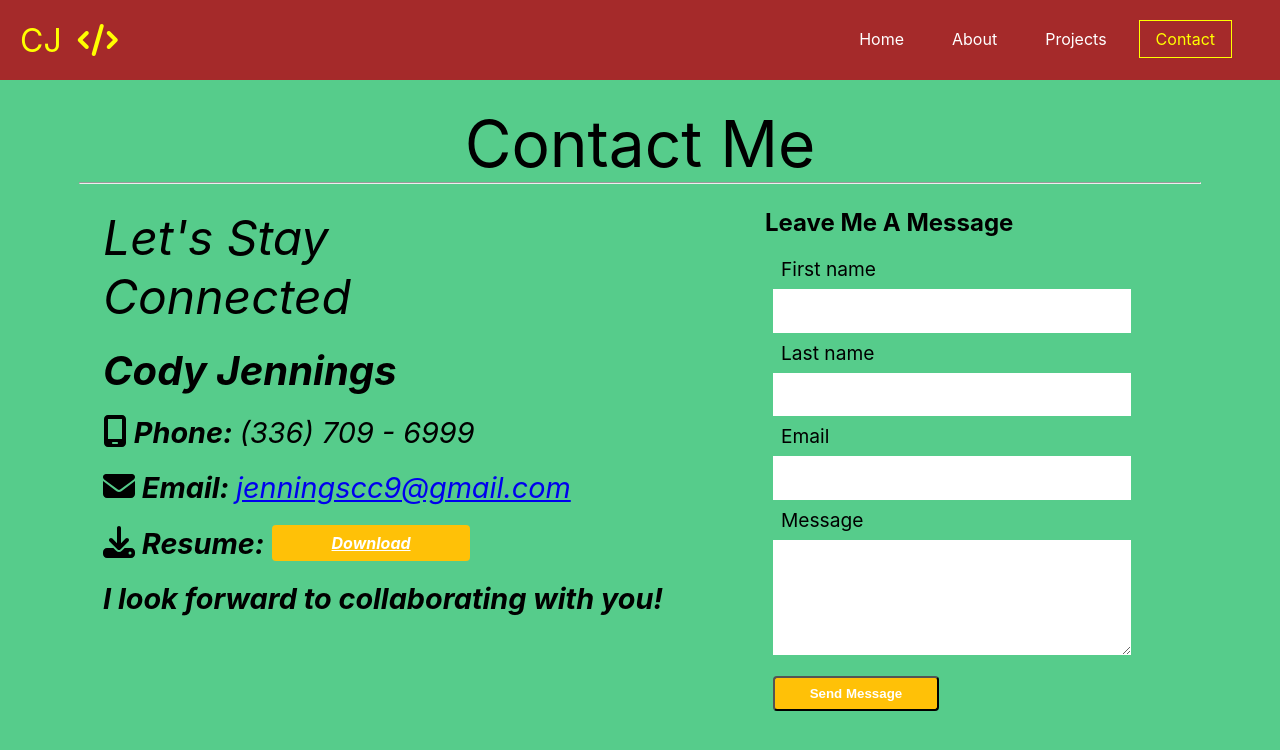
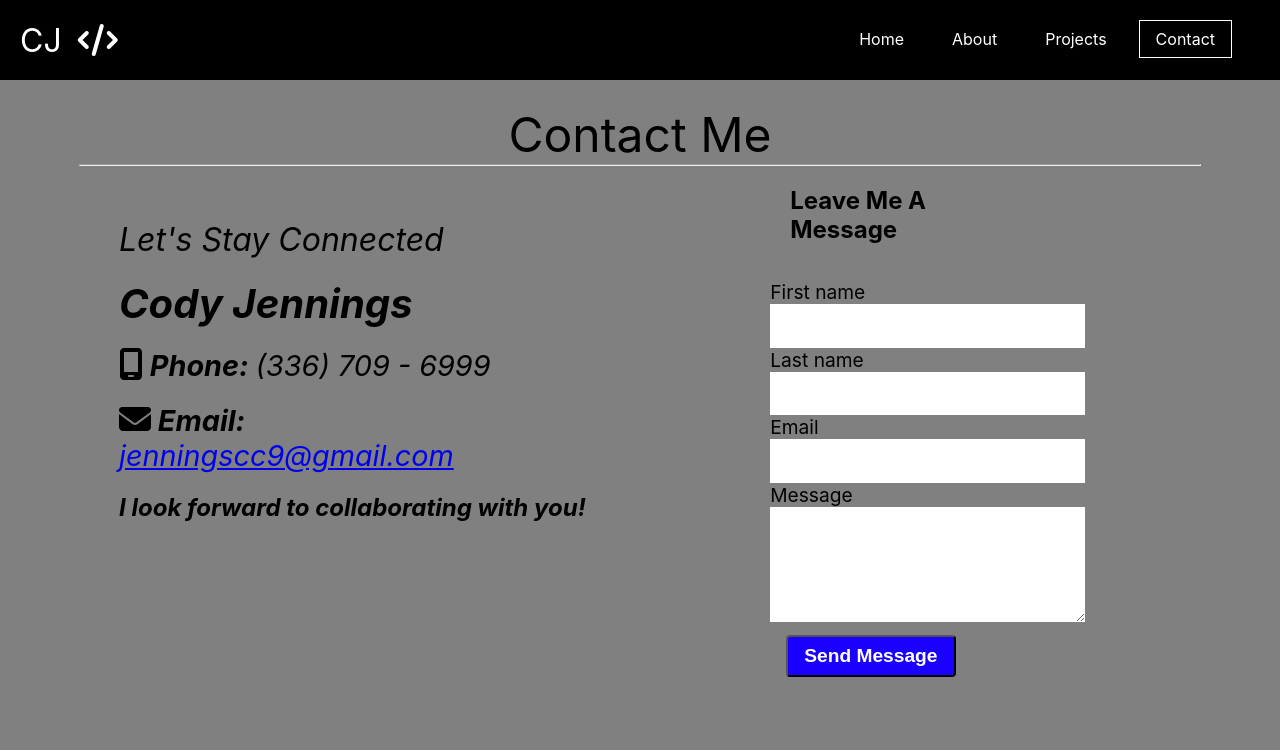
Before and after one commit to Cody-Jennings/Portfolio, a React (Create React App) app: page /contact in a window 1280 px wide. Shown: the top 750 px of the page. Built offline with nearby package versions, Linux system fonts and the light colour scheme.

Commit message:
contact page responsiveness

```diff
--- a/src/App.css
+++ b/src/App.css
@@ -43,7 +43,7 @@
 }
 
 body{
-  background-color: rgb(86, 204, 139);
+  background-color: grey;
 }
 
 /* .pages {
--- a/src/Components/Navbar/Navbar.css
+++ b/src/Components/Navbar/Navbar.css
@@ -1,5 +1,5 @@
 .navbar {
-    background-color: brown;
+    background-color: rgb(0, 0, 0);
     height: 80px;
     display: flex;
     justify-content: center;
@@ -20,7 +20,7 @@
 }
 
 .nav-logo {
-    color: yellow;
+    color: white;
     align-items: center;
     margin-left: 20px;
     cursor: pointer;
@@ -63,12 +63,12 @@
 
 .nav-item:hover:after {
     width: 100%;
-    background: rebeccapurple
+    background: blue;
 }
 
 .nav-item .active {
-    color: yellow;
-    border: 1px solid yellow;
+    color: white;
+    border: 1px solid white;
 }
 
 .nav-icon {
@@ -96,7 +96,7 @@
     }
 
     .nav-item .active {
-        color: yellow;
+        color: white;
         border: none;
     }
 
@@ -106,8 +106,6 @@
         display: table;
     }
 
-
-
     .nav-icon {
         display: block;
         position: absolute;
@@ -116,6 +114,6 @@
         transform: translate(-100%, 60%);
         font-size: 1.8rem;
         cursor: pointer;
-        color: yellow;
+        color: white;
     }
 }
--- a/src/Pages/About/About.js
+++ b/src/Pages/About/About.js
@@ -13,7 +13,7 @@ function About() {
                 <h1>About</h1>
                 <br></br><hr />
                 <br></br><p className="about-text">
-                    Aspiring Software Engineer seeking out opportunities to step into the tech career field. Recent graduate from <a className='link' href="https://www.perscholas.org">PerScholas</a> Software Engineering Bootcamp learning different technologies/languages/MERN Stack. I am a Marine Corps Veteran and have held multiple security clearances while active duty, multiple higher-education degrees and certifications. A life-long student seeking knowledge and helping others. I have held multiple jobs and billets from MV-22B Osprey Aircraft Mechanic/Marine Security Guard to multiple construction/maintenance field jobs. I bring many soft skills and strengths that I have honed over the years. In my down time I enjoy being outdoors with my wife and dogs, riding my motorcycle and scuba-diving to name a few. I am looking for my next adventure as a Software Engineer to further my budding tech skills.
+                    Aspiring Software Engineer seeking out opportunities to step into the tech career field. Recent graduate from <a className='link' href="https://www.perscholas.org">PerScholas</a> Software Engineering Bootcamp learning different technologies, languages, and the MERN Stack. I am a Marine Corps Veteran and have held multiple security clearances while active duty, multiple higher-education degrees and certifications. A life-long student seeking knowledge and helping others. I have held multiple jobs and billets from MV-22B Osprey Aircraft Mechanic/Marine Security Guard to multiple construction/maintenance field jobs. I bring many soft skills and strengths that I have honed over the years. In my down time I enjoy being outdoors with my wife and dogs, riding my motorcycle and scuba-diving to name a few. I am looking for my next adventure as a Software Engineer to further my budding tech skills.
                 </p>
                 <br></br><div className='about-logo'>
                     <a className='github-logo' href="https://github.com/Cody-Jennings">
--- a/src/Pages/Contact/Contact.css
+++ b/src/Pages/Contact/Contact.css
@@ -6,15 +6,23 @@
   margin: auto;
   margin-top: 10px;
   box-sizing: border-box;
-  /* background-color: #999999; */
   border-radius: 20px;
+  }
+
+  address {
+    width: 50%;
+    height: 80%;
+    margin-left: 40px;
   }
 
   @media (max-width: 767px) { /* adjust the max-width and height for smaller screens */
   .contact-container {
   width: 100%;
-    height: 100%;
+  height: 50%;
   max-width: none;
+  }
+  address {
+    width: 100%
   }
   }
 
@@ -39,21 +47,22 @@
 
   .contact-body {
   display: flex;
-    flex-direction: row;
-    justify-content: space-between;
-    margin: 0 1.5rem;
+  flex-direction: column;
+  align-items: center;
   }
 
-form {
+  .form {
     display: flex;
     flex-direction: column;
     gap: .5rem;
-    margin-right: 80px;
-
+    margin-top: 20px;
+    margin-left: auto;
+    margin-right: auto;
+    max-width: 80%;
   }
 
-input, textarea{
-    width: 100%;
+  input, textarea {
+  width: 85%;
   padding: .8rem;
   border: thin;
   margin: .5rem;
@@ -67,13 +76,15 @@ label {
 
   #contact-button, #download-btn {
   width: 25%;
+  margin-top: 0.5rem;
   margin-left: 0.5rem;
+  margin-bottom: 2rem;
   display: flex;
   justify-content: center;
   }
 
   .btn {
-  background-color: #FFC107;
+  background-color: #1900ff;
   color: #fff;
   font-weight: bold;
   padding: 8px 16px;
@@ -84,24 +95,17 @@ label {
   margin-left: 0.5rem;
   display: flex;
   width: 50%;
-
-}
-
-.resume {
-    display: flex;
-    flex-direction: row;
-    align-items: center;
   }
 
   p {
   font-size: 1.8rem;
   }
 
-.contact-name{
+  .contact-name {
   font-size: 2.5rem;
   }
 
-.connected-text{
+  .connected-text {
   font-size: 3rem;
   display: flex;
   }
@@ -112,12 +116,13 @@ p {
   }
 
   .contact-info-message {
-margin-right: 15rem;
   font-size: 3rem;
+  width: 80%;
   }
 
   .form-container {
   font-size: 1.5rem;
+  width: 90%;
   }
 
   .form-message {
@@ -147,28 +152,81 @@ font-size: 3rem;
 
   .form-control {
   width: 100%;
-      padding: .375rem .75rem;
+  padding: 0.375rem 0.75rem;
   font-size: 1rem;
   line-height: 1.5;
   }
   }
 
-  /* For medium devices (tablets) */
-  @media only screen and (min-width: 601px) and (max-width: 992px) {
-    .contact-form {
+  @media (min-width: 768px) { /* adjust the min-width for larger screens */
+    .contact-info {
     width: 80%;
-      margin: 0 auto;
+    /* margin-right: 20px; */
     }
 
-    .form-group {
-      width: 100%;
-      margin-bottom: 1rem;
+    .form-container {
+    width: 50%;
+    margin-left: 20px;
     }
 
-    .form-control {
-      width: 100%;
-      padding: .375rem .75rem;
+    .contact-main {
+    display: flex;
+    flex-direction: row;
+    justify-content: space-between;
+    padding-top: 5rem;
+    }
+
+    .contact-body {
+    margin: 0;
+    height: auto;
+    display: flex;
+    flex-direction: row;
+    justify-content: space-between;
+    align-items: center;
+    }
+
+    form {
+    margin-top: 0;
+    }
+
+    .contact-title {
+    font-size: 3rem;
+    padding-bottom: 0;
+    }
+
+    .contact-info-message {
+    font-size: 2rem;
+    margin-right: 5rem;
+    }
+
+    .form-message {
+    font-size: 2rem;
+    }
+
+    .contact-message {
+    font-size: 1.5rem;
+    }
+
+    label {
     font-size: 1.2rem;
-      line-height: 1.5;
+    margin: 0;
+    }
+
+    input,
+    textarea {
+    margin: 0;
+    font-size: 1rem;
+    }
+
+    #contact-button,
+    #download-btn {
+    width: auto;
+    margin-left: 1rem;
+    }
+
+    .btn {
+    font-size: 1.2rem;
+    padding: 8px 16px;
+    border-radius: 4px;
     }
     }
--- a/src/Pages/Contact/Contact.js
+++ b/src/Pages/Contact/Contact.js
@@ -1,7 +1,7 @@
 import React from "react"
 import './Contact.css'
 import { FontAwesomeIcon } from '@fortawesome/react-fontawesome';
-import { faMobileScreen, faEnvelope, faDownload } from '@fortawesome/free-solid-svg-icons'
+import { faMobileScreen, faEnvelope } from '@fortawesome/free-solid-svg-icons'
 
 function Contact() {
   return (
@@ -20,8 +20,8 @@ function Contact() {
               <br />
               <p><FontAwesomeIcon className="icon" icon={faEnvelope} /><strong> Email: </strong> <a className='email-link' href={"mailto:jenningscc9@gmail.com"}>jenningscc9@gmail.com</a></p>
               <br />
-              <div className='resume'><p><FontAwesomeIcon className="icon" icon={faDownload} /><strong> Resume: </strong></p><a className='btn' id='download-btn' href="../components/Cody_Jennings_Software_Engineer_Resume.pdf" download>Download</a></div>
-              <br />
+              {/* <div className='resume'><p><FontAwesomeIcon className="icon" icon={faDownload} /><strong> Resume: </strong></p><a className='btn' id='download-btn' href="../components/Cody_Jennings_Software_Engineer_Resume.pdf" download>Download</a></div>
+              <br /> */}
             </div>
             <p className='contact-message'><strong>I look forward to collaborating with you!</strong></p>
           </address>
--- a/src/Pages/Home/Home.css
+++ b/src/Pages/Home/Home.css
@@ -2,7 +2,7 @@
     height: 600px;
     width: 1000px;
     padding: 20px 30px;
-    background-color: #999999;
+    background-color: grey;
     border-radius: 20px;
     position: relative;
     overflow: auto;
@@ -27,12 +27,20 @@
 
   }
 
-.about-img {
+/* .about-img {
     height: 50%;
- }
+ } */
 
-.about-img img {
-    height: 150%;
-    width: 60%;
-    border-radius: 20%;
- }
+ .about-img img {
+  height: 50%;
+  width: 500px;
+  max-width: 100%;
+  border-radius: 20%;
+}
+
+@media (max-width: 768px) {
+  .about-img img {
+    height: 400px;
+    width: auto;
+  }
+}
--- a/src/Pages/Projects/Projects.css
+++ b/src/Pages/Projects/Projects.css
@@ -35,7 +35,7 @@
   height: 600px;
   width: 350px;
   padding: 20px 30px;
-  background-color: #999999;
+  background-color: grey;
   border-radius: 20px;
   margin: 15px;
   position: relative;
```
Lines whose indentation alone changed are shown as unchanged.
